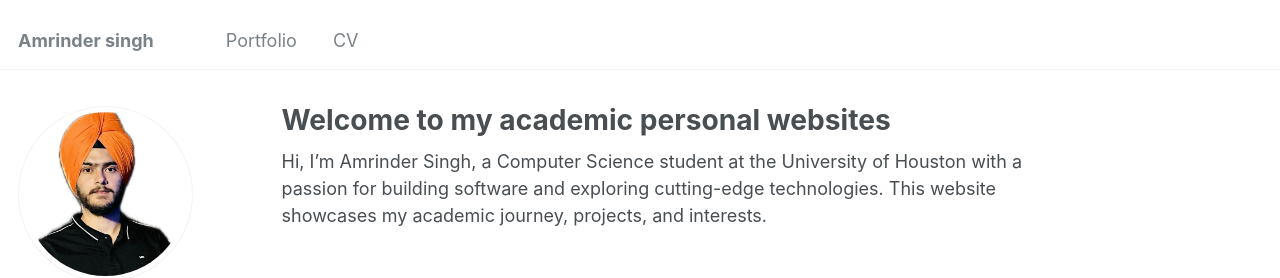
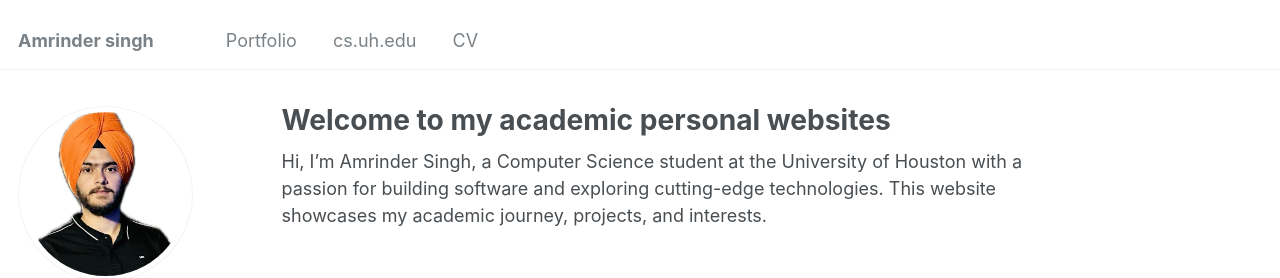
Before and after one commit to kaurjace38/kaurjace38.github.io, a Jekyll site: the page built from _pages/about.md, in a window 1280 px wide. Shown: the top 278 px of the page. Built offline with Jekyll 4.4.1, drawn with Linux system fonts in a browser that asks for light colours.

Commit message:
added cs.uh.edu  0.1

```diff
--- a/_data/navigation.yml
+++ b/_data/navigation.yml
@@ -17,8 +17,8 @@ main:
   - title: "Portfolio"
     url: /portfolio/
 
-  #- title: "Blog Posts"
-  #  url: /year-archive/
+  - title: "cs.uh.edu"
+    url: https://www.uh.edu/nsm/computer-science/
 
   - title: "CV"
     url: /files/Resume.pdf
```
